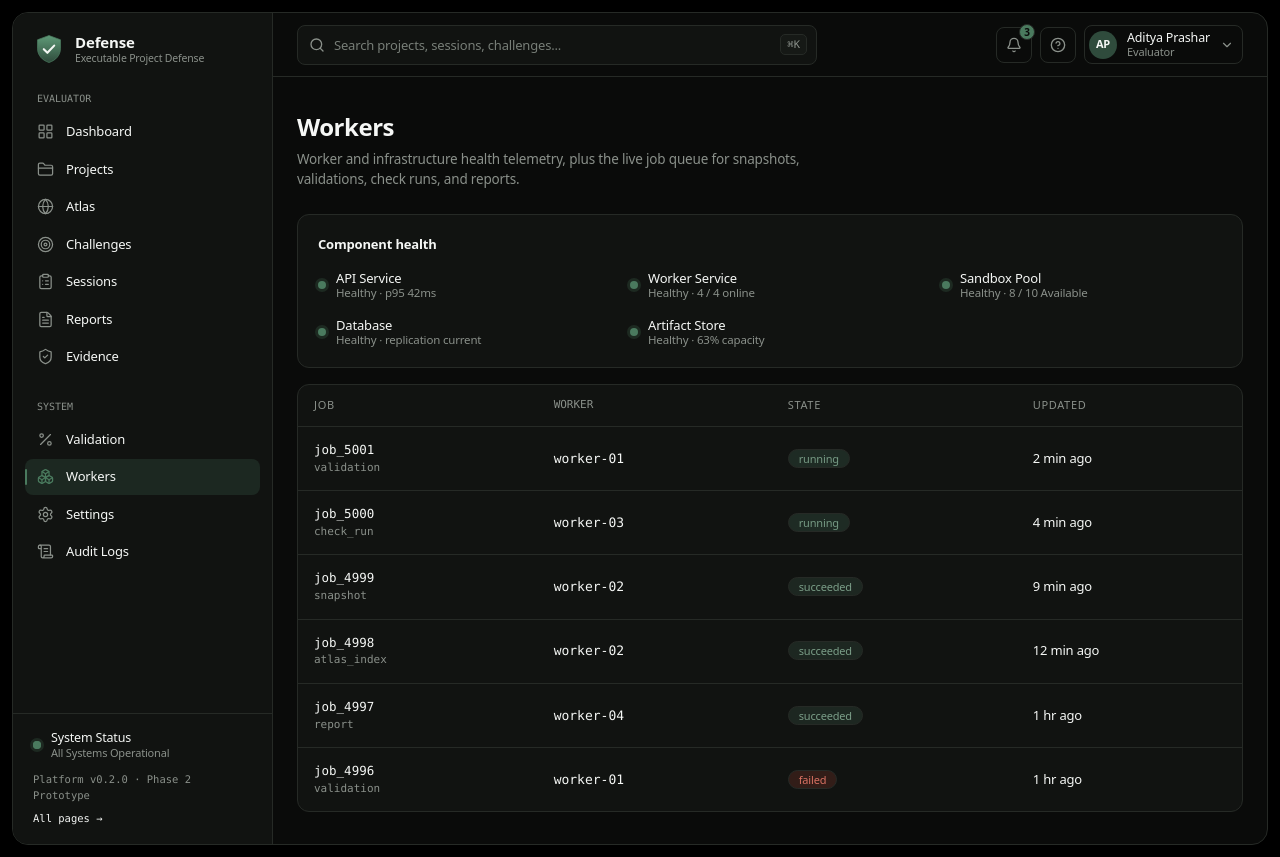
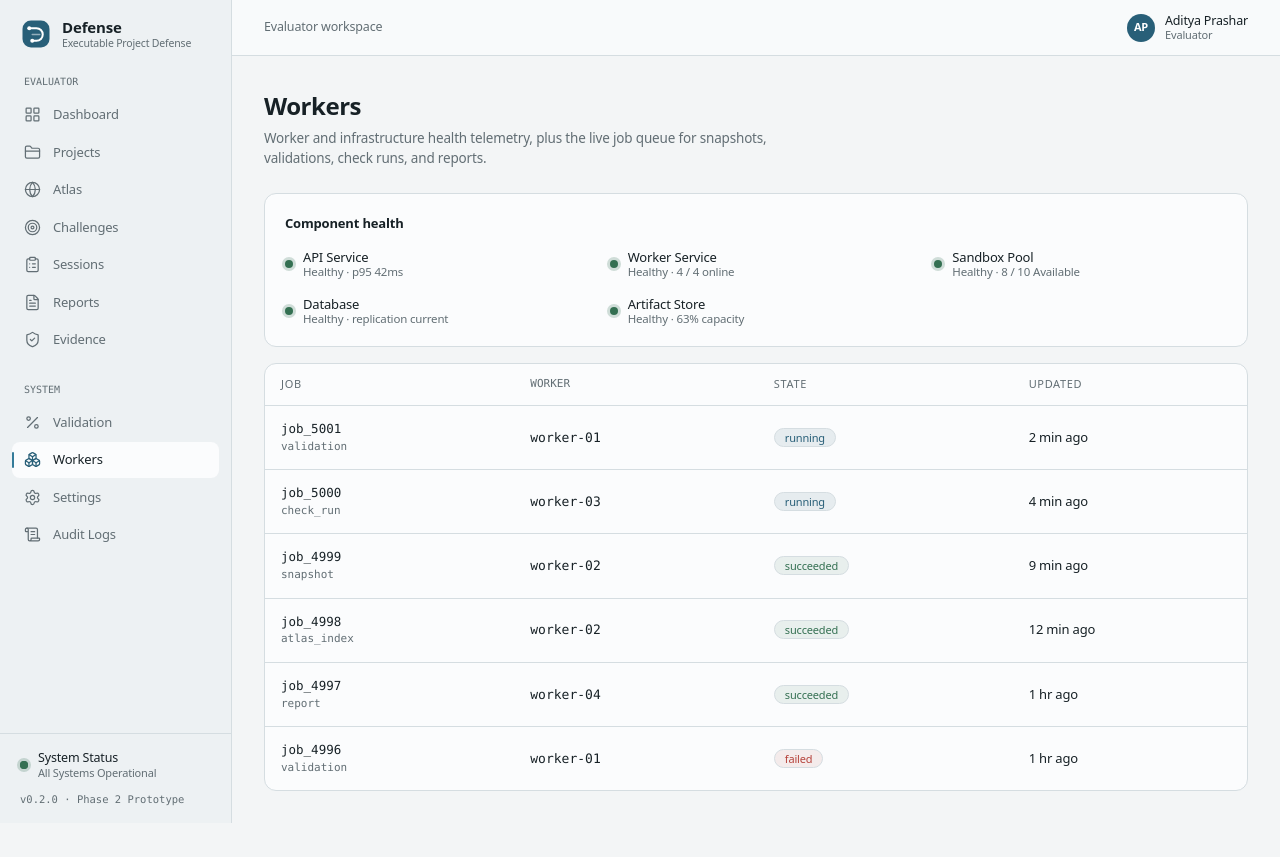
Before and after one commit to Saatvik-GT/nebula, a Next.js app: page /workers in a window 1280 px wide. After the commit the page ends 823 px from the top, so only its background shows below. Built offline with nearby package versions, Linux system fonts and the light colour scheme.

Commit message:
feat(ui): refine evaluator shell and visual system

```diff
--- a/app/globals.css
+++ b/app/globals.css
@@ -1,22 +1,20 @@
 @import "tailwindcss";
 
-/* ============================================================
-   Executable Project Defense — visual system (PART A tokens)
-   Dark shell everywhere. No light-mode variant in this build.
-   ============================================================ */
+/* Evaluator shell: quiet, light, and task-first. */
 
 :root {
-  --page: #0a0b0a;
-  --surface: #111311;
-  --surface-raised: #161916;
-  --text: #f5f7f5;
-  --muted: #8a908a;
-  --border: #262a26;
-  --accent: #2f4b3c;
-  --accent-bright: #4a7a5e;
-  --success: #4a7a5e;
-  --warning: #c98a3a;
-  --danger: #c94a3a;
+  --page: #f3f5f6;
+  --surface: #fbfcfd;
+  --surface-raised: #e9eef1;
+  --text: #172126;
+  --muted: #626e74;
+  --border: #d5dde1;
+  --accent: #285f78;
+  --accent-bright: #347b99;
+  --accent-contrast: #ffffff;
+  --success: #347052;
+  --warning: #a86719;
+  --danger: #b5423b;
 
   --font-sans: ui-sans-serif, system-ui, -apple-system, "Segoe UI", Roboto,
     "Helvetica Neue", Arial, sans-serif;
@@ -37,6 +35,7 @@
   --color-border: var(--border);
   --color-accent: var(--accent);
   --color-accent-bright: var(--accent-bright);
+  --color-accent-contrast: var(--accent-contrast);
   --color-success: var(--success);
   --color-warning: var(--warning);
   --color-danger: var(--danger);
@@ -56,7 +55,7 @@
 }
 
 html {
-  color-scheme: dark;
+  color-scheme: light;
   background: var(--page);
 }
 
@@ -106,12 +105,25 @@ body {
 }
 
 a {
-  color: inherit;
   text-decoration: none;
 }
 
 input::placeholder {
-  color: color-mix(in oklab, var(--muted) 85%, transparent);
+  color: var(--muted);
+}
+
+.defense-workspace {
+  --page: #10171b;
+  --surface: #161f24;
+  --surface-raised: #1d292f;
+  --text: #e6ecef;
+  --muted: #9ba8ae;
+  --border: #2c3940;
+  --accent-bright: #4b8da8;
+  --accent-contrast: #ffffff;
+  color-scheme: dark;
+  background: var(--page);
+  color: var(--text);
 }
 
 /* tabular numerals for data / metrics */
--- a/components/brand/Logo.tsx
+++ b/components/brand/Logo.tsx
@@ -1,7 +1,7 @@
 import Link from "next/link";
 import { cn } from "@/lib/cn";
 
-/** Landing wordmark — concentric lens mark + two-line lockup. */
+/** Shared product wordmark — evidence-trace mark + two-line lockup. */
 export function BrandLockup({ className }: { className?: string }) {
   return (
     <Link
@@ -9,7 +9,7 @@ export function BrandLockup({ className }: { className?: string }) {
       className={cn("group inline-flex items-center gap-3", className)}
       aria-label="Executable Project Defense — home"
     >
-      <LensMark className="h-8 w-8 shrink-0" />
+      <EvidenceTraceMark className="h-8 w-8 shrink-0" />
       <span className="font-mono text-[11px] font-medium uppercase leading-[1.25] tracking-[0.18em] text-text">
         Executable
         <br />
@@ -19,59 +19,22 @@ export function BrandLockup({ className }: { className?: string }) {
   );
 }
 
-export function LensMark({ className }: { className?: string }) {
+/** A project entering a verification loop and leaving an evidence trail. */
+export function EvidenceTraceMark({ className }: { className?: string }) {
   return (
     <svg viewBox="0 0 32 32" className={className} aria-hidden="true">
-      <defs>
-        <radialGradient id="epd-lens" cx="38%" cy="34%" r="72%">
-          <stop offset="0%" stopColor="#e8efe9" />
-          <stop offset="45%" stopColor="#7fae91" />
-          <stop offset="100%" stopColor="#1c2a22" />
-        </radialGradient>
-        <clipPath id="epd-lens-clip">
-          <circle cx="16" cy="16" r="11" />
-        </clipPath>
-      </defs>
-      <circle
-        cx="16"
-        cy="16"
-        r="14.25"
+      <rect x="2.5" y="2.5" width="27" height="27" rx="8.5" fill="var(--accent)" />
+      <path
+        d="M9.25 10.25h7.25a6.25 6.25 0 0 1 0 12.5h-4.25"
         fill="none"
-        stroke="var(--border)"
-        strokeWidth="1.5"
-      />
-      <circle cx="16" cy="16" r="11" fill="url(#epd-lens)" />
-      <g clipPath="url(#epd-lens-clip)">
-        <circle cx="22.5" cy="10" r="10.5" fill="var(--page)" opacity="0.92" />
-      </g>
-    </svg>
-  );
-}
-
-/** App shell mark — shield + check, green family. */
-export function ShieldMark({ className }: { className?: string }) {
-  return (
-    <svg viewBox="0 0 32 32" className={className} aria-hidden="true">
-      <defs>
-        <linearGradient id="epd-shield" x1="0" y1="0" x2="0" y2="1">
-          <stop offset="0%" stopColor="#5f9b78" />
-          <stop offset="100%" stopColor="#2f4b3c" />
-        </linearGradient>
-      </defs>
-      <path
-        d="M16 2.5 4.5 6.8v8.4c0 7.1 4.7 12.1 11.5 14.3 6.8-2.2 11.5-7.2 11.5-14.3V6.8L16 2.5Z"
-        fill="url(#epd-shield)"
-        stroke="var(--accent-bright)"
-        strokeWidth="0.75"
-      />
-      <path
-        d="m10.8 16.2 3.6 3.6 6.8-7.2"
-        fill="none"
-        stroke="#f2f6f2"
-        strokeWidth="2.1"
+        stroke="var(--accent-contrast)"
+        strokeWidth="2"
         strokeLinecap="round"
         strokeLinejoin="round"
       />
+      <circle cx="9.25" cy="10.25" r="2" fill="var(--accent-contrast)" />
+      <circle cx="12.25" cy="22.75" r="2" fill="var(--accent-contrast)" />
+      <path d="M12.25 16.5h7.5" stroke="var(--accent-contrast)" strokeWidth="1.5" strokeLinecap="round" opacity="0.5" />
     </svg>
   );
 }
@@ -83,7 +46,7 @@ export function AppBrand({ className }: { className?: string }) {
       className={cn("inline-flex items-center gap-2.5", className)}
       aria-label="Defense — dashboard"
     >
-      <ShieldMark className="h-8 w-8 shrink-0" />
+      <EvidenceTraceMark className="h-8 w-8 shrink-0" />
       <span className="leading-tight">
         <span className="block text-[15px] font-semibold tracking-[-0.01em] text-text">
           Defense
--- a/components/dashboard/AppShell.tsx
+++ b/components/dashboard/AppShell.tsx
@@ -1,6 +1,7 @@
 "use client";
 
 import { useState, type ReactNode } from "react";
+import { usePathname } from "next/navigation";
 import { X } from "lucide-react";
 import { SidebarNav } from "@/components/dashboard/SidebarNav";
 import { Topbar } from "@/components/dashboard/Topbar";
@@ -13,12 +14,18 @@ const PLATFORM_VERSION = "v0.2.0 · Phase 2 Prototype";
 
 export function AppShell({ children }: { children: ReactNode }) {
   const [navOpen, setNavOpen] = useState(false);
+  const pathname = usePathname();
+  const isDefenseWorkspace = /^\/sessions\/[^/]+$/.test(pathname);
+
+  if (isDefenseWorkspace) {
+    return <main className="min-h-screen bg-page">{children}</main>;
+  }
 
   return (
-    <div className="min-h-screen bg-black p-2 sm:p-3">
-      <div className="flex min-h-[calc(100vh-16px)] overflow-hidden rounded-[16px] border border-border bg-page sm:min-h-[calc(100vh-24px)]">
+    <div className="min-h-screen bg-page">
+      <div className="flex min-h-screen overflow-hidden bg-page">
         {/* desktop sidebar */}
-        <aside className="hidden w-[260px] shrink-0 border-r border-border bg-surface lg:block">
+        <aside className="hidden w-[232px] shrink-0 border-r border-border bg-surface-raised/55 lg:block">
           <SidebarNav
             systemStatus={SYSTEM_STATUS}
             systemStatusLabel={SYSTEM_STATUS_LABEL}
@@ -56,7 +63,7 @@ export function AppShell({ children }: { children: ReactNode }) {
         <div className="flex min-w-0 flex-1 flex-col">
           <Topbar onOpenNav={() => setNavOpen(true)} />
           <main className="flex-1 overflow-y-auto">
-            <div className={cn("mx-auto max-w-[1440px] px-4 py-6 sm:px-6 sm:py-8")}>
+            <div className={cn("mx-auto max-w-[1360px] px-4 py-6 sm:px-8 sm:py-8")}>
               {children}
             </div>
           </main>
--- a/components/dashboard/SidebarNav.tsx
+++ b/components/dashboard/SidebarNav.tsx
@@ -26,7 +26,7 @@ export function SidebarNav({
 
   return (
     <div className="flex h-full flex-col">
-      <div className="px-5 py-5">
+      <div className="px-5 py-[18px]">
         <AppBrand />
       </div>
 
@@ -49,7 +49,7 @@ export function SidebarNav({
                       className={cn(
                         "group relative flex items-center gap-3 rounded-[8px] px-3 py-2 text-[13px] font-medium transition-colors",
                         isActive
-                          ? "bg-[color-mix(in_oklab,var(--accent)_38%,transparent)] text-text"
+                          ? "bg-surface text-text"
                           : "text-muted hover:bg-surface-raised hover:text-text",
                       )}
                     >
@@ -63,7 +63,7 @@ export function SidebarNav({
                         className={cn(
                           "h-[17px] w-[17px] shrink-0",
                           isActive
-                            ? "text-accent-bright"
+                            ? "text-accent"
                             : "text-muted group-hover:text-text",
                         )}
                         strokeWidth={1.75}
@@ -88,15 +88,7 @@ export function SidebarNav({
             </p>
           </div>
         </div>
-        <p className="mt-3 font-mono text-[10.5px] text-muted">
-          Platform {platformVersion}
-        </p>
-        <Link
-          href="/all"
-          className="mt-2 inline-block font-mono text-[10.5px] text-accent-bright transition-colors hover:text-text"
-        >
-          All pages →
-        </Link>
+        <p className="mt-3 font-mono text-[10.5px] text-muted">{platformVersion}</p>
       </div>
     </div>
   );
--- a/components/dashboard/Topbar.tsx
+++ b/components/dashboard/Topbar.tsx
@@ -1,20 +1,18 @@
 "use client";
 
-import { ChevronDown, HelpCircle, Bell, Menu, Search } from "lucide-react";
+import { Menu } from "lucide-react";
 
 export function Topbar({
   onOpenNav,
-  unreadCount = 3,
   accountName = "Aditya Prashar",
   accountRole = "Evaluator",
 }: {
   onOpenNav: () => void;
-  unreadCount?: number;
   accountName?: string;
   accountRole?: string;
 }) {
   return (
-    <header className="flex h-16 shrink-0 items-center gap-3 border-b border-border px-4 sm:px-6">
+    <header className="flex h-14 shrink-0 items-center gap-3 border-b border-border bg-surface/80 px-4 sm:px-8">
       <button
         type="button"
         onClick={onOpenNav}
@@ -24,46 +22,14 @@ export function Topbar({
         <Menu className="h-4 w-4" />
       </button>
 
-      <label className="relative flex h-10 min-w-0 flex-1 items-center sm:max-w-[520px]">
-        <Search className="pointer-events-none absolute left-3 h-4 w-4 text-muted" />
-        <input
-          type="search"
-          placeholder="Search projects, sessions, challenges..."
-          className="h-full w-full rounded-[8px] border border-border bg-surface pl-9 pr-16 text-[13px] text-text outline-none transition-colors placeholder:text-muted focus:border-accent-bright/60"
-        />
-        <kbd className="absolute right-2.5 hidden items-center gap-0.5 rounded-[5px] border border-border bg-surface-raised px-1.5 py-0.5 font-mono text-[10.5px] text-muted sm:flex">
-          ⌘K
-        </kbd>
-      </label>
+      <p className="min-w-0 flex-1 truncate text-[12.5px] text-muted">
+        Evaluator workspace
+      </p>
 
-      <div className="ml-auto flex items-center gap-1.5 sm:gap-2">
-        <button
-          type="button"
-          aria-label={`Notifications, ${unreadCount} unread`}
-          className="relative grid h-9 w-9 place-items-center rounded-[8px] border border-border text-muted transition-colors hover:text-text"
-        >
-          <Bell className="h-4 w-4" />
-          {unreadCount > 0 && (
-            <span className="absolute -right-1 -top-1 grid h-4 min-w-4 place-items-center rounded-full border border-page bg-accent-bright px-1 text-[10px] font-semibold leading-none text-page">
-              {unreadCount}
-            </span>
-          )}
-        </button>
-        <button
-          type="button"
-          aria-label="Help"
-          className="grid h-9 w-9 place-items-center rounded-[8px] border border-border text-muted transition-colors hover:text-text"
-        >
-          <HelpCircle className="h-4 w-4" />
-        </button>
-
-        <button
-          type="button"
-          className="flex items-center gap-2.5 rounded-[8px] border border-border py-1 pl-1 pr-2 text-left transition-colors hover:bg-surface-raised"
-        >
+      <div className="ml-auto flex items-center gap-2.5" aria-label={`${accountName}, ${accountRole}`}>
           <span
             aria-hidden
-            className="grid h-7 w-7 shrink-0 place-items-center rounded-full bg-accent text-[11px] font-semibold text-text"
+            className="grid h-7 w-7 shrink-0 place-items-center rounded-full bg-accent text-[11px] font-semibold text-accent-contrast"
           >
             {accountName
               .split(" ")
@@ -77,8 +43,6 @@ export function Topbar({
             </span>
             <span className="block text-[11px] text-muted">{accountRole}</span>
           </span>
-          <ChevronDown className="hidden h-3.5 w-3.5 text-muted sm:block" />
-        </button>
       </div>
     </header>
   );
--- a/components/dashboard/ValidationOverviewChart.tsx
+++ b/components/dashboard/ValidationOverviewChart.tsx
@@ -22,7 +22,7 @@ const COLOR: Record<ValidationOutcome, string> = {
   passed: "var(--success)",
   in_progress: "var(--warning)",
   failed: "var(--danger)",
-  not_run: "url(#epd-hatch)",
+  not_run: "var(--surface-raised)",
 };
 
 const LEGEND: { key: ValidationOutcome; label: string }[] = [
@@ -125,7 +125,6 @@ export function ValidationOverviewChart({
       </div>
 
       <div className={cn("px-3 pt-3", loading && "opacity-40")}>
-        <HatchDef />
         <div className="h-[210px] w-full">
           <ResponsiveContainer width="100%" height="100%">
             <BarChart data={rows} margin={{ top: 26, right: 8, bottom: 4, left: 8 }} barCategoryGap="16%">
@@ -153,46 +152,16 @@ export function ValidationOverviewChart({
       <div className="flex flex-wrap items-center gap-x-6 gap-y-2 px-5 pb-5 pt-3">
         {LEGEND.map((l) => (
           <span key={l.key} className="flex items-center gap-2 text-[12px] text-muted">
-            {l.key === "not_run" ? (
-              <span
-                aria-hidden
-                className="h-2.5 w-2.5 rounded-[3px] border border-border"
-                style={{
-                  backgroundImage:
-                    "repeating-linear-gradient(45deg, var(--border) 0 2px, transparent 2px 4px)",
-                }}
-              />
-            ) : (
-              <span
-                aria-hidden
-                className="h-2.5 w-2.5 rounded-full"
-                style={{ background: COLOR[l.key] }}
-              />
-            )}
+            <span
+              aria-hidden
+              className={cn("h-2.5 w-2.5 rounded-full", l.key === "not_run" && "border border-border")}
+              style={{ background: COLOR[l.key] }}
+            />
             {l.label}
           </span>
         ))}
       </div>
     </Panel>
-  );
-}
-
-function HatchDef() {
-  return (
-    <svg width="0" height="0" className="absolute" aria-hidden>
-      <defs>
-        <pattern
-          id="epd-hatch"
-          patternUnits="userSpaceOnUse"
-          width="6"
-          height="6"
-          patternTransform="rotate(45)"
-        >
-          <rect width="6" height="6" fill="color-mix(in oklab, var(--muted) 22%, transparent)" />
-          <line x1="0" y1="0" x2="0" y2="6" stroke="var(--muted)" strokeWidth="2" strokeOpacity="0.5" />
-        </pattern>
-      </defs>
-    </svg>
   );
 }
 
--- a/components/dashboard/panels.tsx
+++ b/components/dashboard/panels.tsx
@@ -154,7 +154,7 @@ export function RecentSessionsPanel({
               >
                 <span
                   aria-hidden
-                  className="grid h-8 w-8 shrink-0 place-items-center rounded-full bg-accent text-[11px] font-semibold text-text"
+                  className="grid h-8 w-8 shrink-0 place-items-center rounded-full bg-accent text-[11px] font-semibold text-accent-contrast"
                 >
                   {initials(row.groupOrProjectLabel)}
                 </span>
@@ -297,7 +297,7 @@ export function SystemRemindersPanel({
           {reminder.joinHref && (
             <a
               href={reminder.joinHref}
-              className="mt-4 inline-flex h-9 w-full items-center justify-center gap-2 rounded-[8px] border border-accent-bright/55 bg-accent text-[13px] font-medium text-text transition-colors hover:bg-accent-bright/85"
+              className="mt-4 inline-flex h-9 w-full items-center justify-center gap-2 rounded-[8px] border border-accent bg-accent text-[13px] font-medium text-accent-contrast transition-colors hover:bg-accent-bright"
             >
               <Video className="h-4 w-4" strokeWidth={1.75} />
               Join Meeting
--- a/components/ui/Button.tsx
+++ b/components/ui/Button.tsx
@@ -13,8 +13,8 @@ const base =
 
 const variants: Record<Variant, string> = {
   primary:
-    "bg-accent text-text border border-accent-bright/55 hover:bg-accent-bright/85 " +
-    "hover:border-accent-bright shadow-[0_1px_0_rgba(255,255,255,0.04)_inset,0_10px_30px_-14px_rgba(74,122,94,0.55)]",
+    "bg-accent text-accent-contrast border border-accent hover:bg-accent-bright " +
+    "hover:border-accent-bright",
   outline:
     "bg-transparent text-text border border-border hover:bg-surface-raised hover:border-[color-mix(in_oklab,var(--border)_60%,var(--muted))]",
   ghost: "bg-transparent text-muted border border-transparent hover:text-text hover:bg-surface-raised",
--- a/components/ui/badges.tsx
+++ b/components/ui/badges.tsx
@@ -12,13 +12,13 @@ type Tone = "neutral" | "success" | "warning" | "danger" | "active";
 const toneClass: Record<Tone, string> = {
   neutral: "border-border bg-surface-raised text-muted",
   active:
-    "border-accent-bright/40 bg-[color-mix(in_oklab,var(--accent)_45%,transparent)] text-[color-mix(in_oklab,var(--accent-bright)_75%,white)]",
+    "border-accent-bright/35 bg-[color-mix(in_oklab,var(--accent)_10%,transparent)] text-accent",
   success:
-    "border-success/40 bg-[color-mix(in_oklab,var(--success)_20%,transparent)] text-[color-mix(in_oklab,var(--success)_72%,white)]",
+    "border-success/30 bg-[color-mix(in_oklab,var(--success)_9%,transparent)] text-success",
   warning:
-    "border-warning/40 bg-[color-mix(in_oklab,var(--warning)_18%,transparent)] text-[color-mix(in_oklab,var(--warning)_78%,white)]",
+    "border-warning/30 bg-[color-mix(in_oklab,var(--warning)_9%,transparent)] text-warning",
   danger:
-    "border-danger/45 bg-[color-mix(in_oklab,var(--danger)_18%,transparent)] text-[color-mix(in_oklab,var(--danger)_80%,white)]",
+    "border-danger/30 bg-[color-mix(in_oklab,var(--danger)_9%,transparent)] text-danger",
 };
 
 export function Pill({
--- a/next.config.ts
+++ b/next.config.ts
@@ -2,6 +2,7 @@ import type { NextConfig } from "next";
 
 const nextConfig: NextConfig = {
   devIndicators: false,
+  outputFileTracingRoot: process.cwd(),
 };
 
 export default nextConfig;
```
Also changed, not shown: components/dashboard/DashboardView.tsx (+20 -39 lines), components/dashboard/StatTile.tsx (+13 -63 lines).
